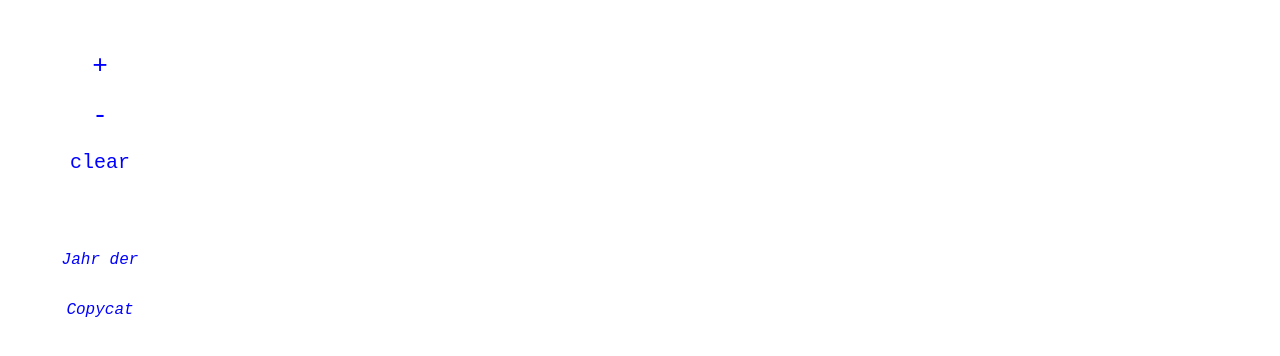
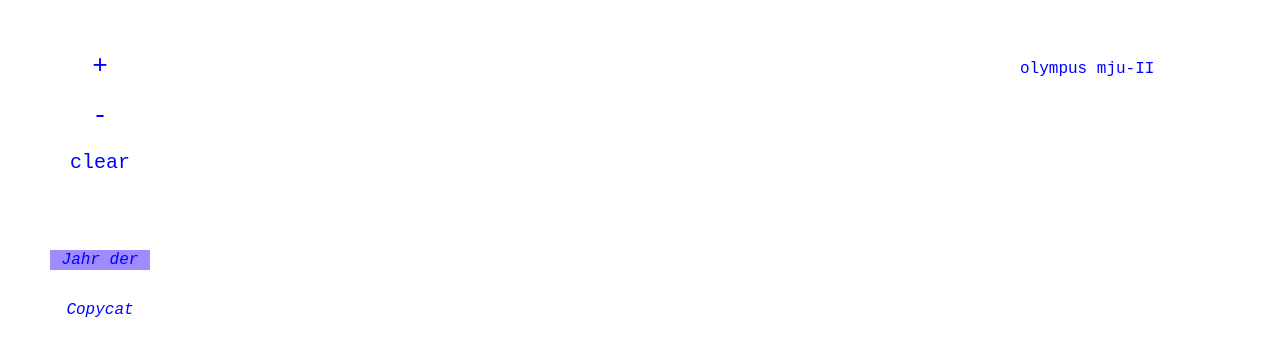
Before and after one commit to cadazab/fotos_preparado, a Svelte app: page / in a window 1280 px wide. Shown: the top 356 px of the page. Built offline with nearby package versions, Linux system fonts and the light colour scheme.

Commit message:
added info text

```diff
--- a/src/App.svelte
+++ b/src/App.svelte
@@ -7,6 +7,11 @@
 
 	let h;
 	let w;
+
+
+	let textJahrder = "olympus mju-II";
+	let textCopycat = "<h3>Copycat</h3><p>a bunch of scans made with a handhold scanner.</p>";
+
 
 	let albumJahrder = [
 		'https://64.media.tumblr.com/8414b04021aaa283ab403d18fa3dbf00/tumblr_onsv741Nf41v4tpzoo1_1280.jpg',
@@ -19,7 +24,7 @@
 		'https://64.media.tumblr.com/3f3f2bba4daf914ac907d51d48a3e3d3/tumblr_obg2tcyNsT1v4tpzoo1_1280.jpg',
 		'https://64.media.tumblr.com/98be82efd2bd3855007ba1744edffa5a/tumblr_o915b0FkfJ1v4tpzoo1_1280.jpg'
 	];
-	let textJahrder = "olympus mju-II";
+
 
 	let albumCopycat = [
 		'https://64.media.tumblr.com/5c6833b97ee0b06e9a0732d36e3a60dc/tumblr_n1965vobGl1t8vj3ro1_1280.jpg',
@@ -38,10 +43,12 @@
 		'https://64.media.tumblr.com/f7d2f28a8788f8f7e4e4ab9f28c16ecf/tumblr_myya9s07kX1t8vj3ro1_1280.jpg',
 		'https://64.media.tumblr.com/7a98f79cd9fa5eb70cb2d992a2495c3c/tumblr_mxy1no5wtj1t8vj3ro1_1280.jpg'
 		];
-	let textCopycat = "a bunch of scans made with a handhold scanner.";
 
 
+
+	let current = 'jahr';
 	let images = albumJahrder;
+	let infoText = textJahrder;
 	let displayStack = [];
 	let fotoIndex = 0;
 
@@ -71,11 +78,15 @@
 	};
 
 	const changetoJahrder = () => {
+		current = 'jahr';
 		images = albumJahrder;
+		infoText = textJahrder;
 		fotoIndex = 0
 	};
 	const changetoCopycat = () => {
+		current = 'copy';
 		images = albumCopycat;
+		infoText = textCopycat;
 		fotoIndex = 0
 	};
 	const clearStack = () => {
@@ -90,16 +101,20 @@
 </script>
 
 <div class="wrapper" bind:clientWidth={w} bind:clientHeight={h}>
-	<button class="btnPlus" on:click={handleAdd}> + </button>
-	<button class="btnMinus" on:click={handleRemove}> - </button>
-	<button class="btnJahrder" on:click={changetoJahrder}> Jahr der </button>
-	<button class="btnCopycat" on:click={changetoCopycat}> Copycat </button>
-	<button class="btnClear" on:click={clearStack}> clear </button>
+	<button class="btn btnPlus" on:click={handleAdd}> + </button>
+	<button class="btn btnMinus" on:click={handleRemove}> - </button>
+	<button class="btn btnJahrder" class:selected="{current === 'jahr'}" on:click={changetoJahrder}> Jahr der </button>
+	<button class="btn btnCopycat" class:selected="{current === 'copy'}" on:click={changetoCopycat}> Copycat </button>
+	<button class="btn btnClear" on:click={clearStack}> clear </button>
 
 	{#each displayStack as image}
 		<HernanFoto url={image.url} parentWidth={w} sideBarWidth={0} />
 	{/each}
 </div>
+
+<section class='info'>
+	{@html infoText}
+</section>
 
 <style>
 	.wrapper {
@@ -123,7 +138,21 @@
   		font-style: bold;
   		font-size: large;
   		left:  50px;
+
   	}
+
+ 	.btn:hover {
+   /*background: #e1e1e1;*/
+   		border: 2px solid #000000;
+	}
+
+
+	.selected {
+		background-color: #9e8bff;
+		/*color: white;*/
+	}
+
+
 	 .btnPlus{
 	 	top:  50px;
   		font-size: xx-large;
@@ -144,4 +173,19 @@
 		top: 300px;
 		font-style: oblique;
 	}
+	.info {
+		padding: 10px;
+		position: fixed;
+		z-index: 999;
+		width: 200px;
+  		color: blue;
+  		background: white;
+  		border: none;
+  		font-family: monospace;
+  		font-style: bold;
+  		font-size: large;
+  		right:  50px;
+
+	 	top:  50px;
+	}
 </style>
--- a/src/lib/Counter.svelte
+++ /dev/null
@@ -1,34 +0,0 @@
-<script>
-  let count = 0
-  const increment = () => {
-    count += 1
-  }
-</script>
-
-<button on:click={increment}>
-  Clicks: {count}
-</button>
-
-<style>
-  button {
-    font-family: inherit;
-    font-size: inherit;
-    padding: 1em 2em;
-    color: #ff3e00;
-    background-color: rgba(255, 62, 0, 0.1);
-    border-radius: 2em;
-    border: 2px solid rgba(255, 62, 0, 0);
-    outline: none;
-    width: 200px;
-    font-variant-numeric: tabular-nums;
-    cursor: pointer;
-  }
-
-  button:focus {
-    border: 2px solid #ff3e00;
-  }
-
-  button:active {
-    background-color: rgba(255, 62, 0, 0.2);
-  }
-</style>
```
Also changed, not shown: src/assets/svelte.png (deleted), src/lib/InfoText.svelte (added), 1 other file (tests, documents, lock files or other folders).
